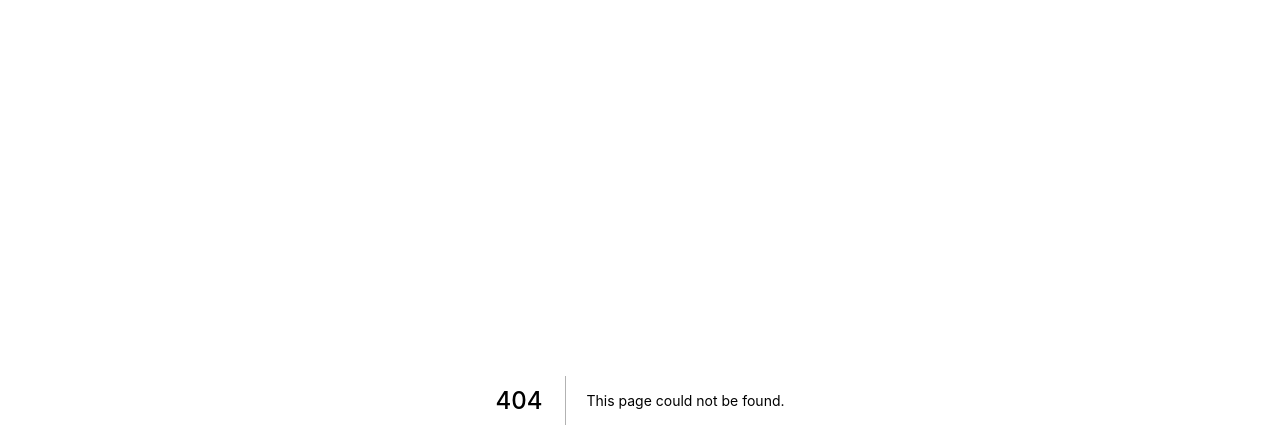
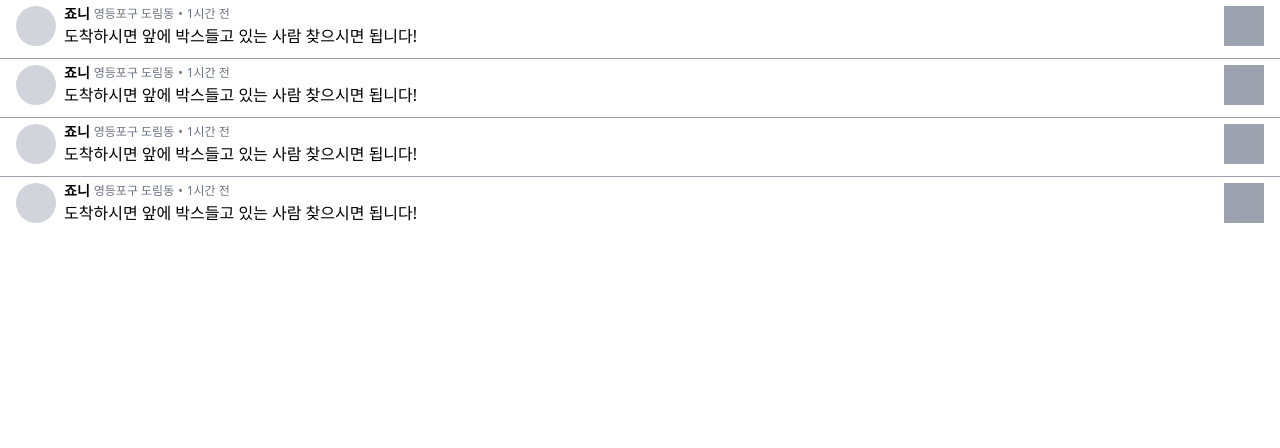
Before and after one commit to rnrudxo2872/market-c, a Next.js app: page /chats in a window 1280 px wide. Before the commit this address had no page. Shown: the top 448 px of the page. Built offline with nearby package versions, Linux system fonts and the light colour scheme.

Commit message:
chat - 뷰 추가

```diff
--- /dev/null
+++ b/pages/chats.tsx
@@ -0,0 +1,32 @@
+import { NextPage } from "next";
+
+const Chats: NextPage = () => {
+  return (
+    <div>
+      {[1, 1, 1, 1].map((_, index) => (
+        <div
+          key={index}
+          className="flex gap-2 pt-1 pb-2.5 px-4 items-center border-b border-gray-400 last:border-b-0"
+        >
+          <div className="w-10 h-10 rounded-full bg-gray-300" />
+          <div className="flex flex-col flex-grow">
+            <div className="flex leading-none gap-1 items-center">
+              <span className="text-sm font-bold">죠니</span>
+              <div className="flex gap-1 text-xs text-gray-500">
+                <span>영등포구 도림동</span>
+                <span>•</span>
+                <span>1시간 전</span>
+              </div>
+            </div>
+            <div>
+              <p>도착하시면 앞에 박스들고 있는 사람 찾으시면 됩니다!</p>
+            </div>
+          </div>
+          <div className="bg-gray-400 h-10 w-10"></div>
+        </div>
+      ))}
+    </div>
+  );
+};
+
+export default Chats;
```
